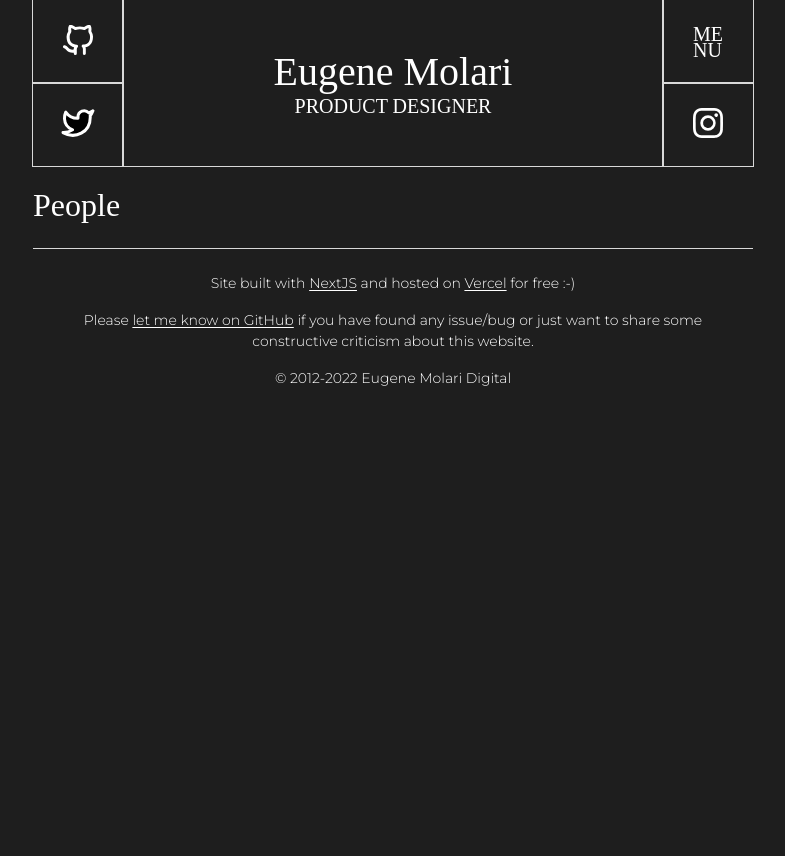
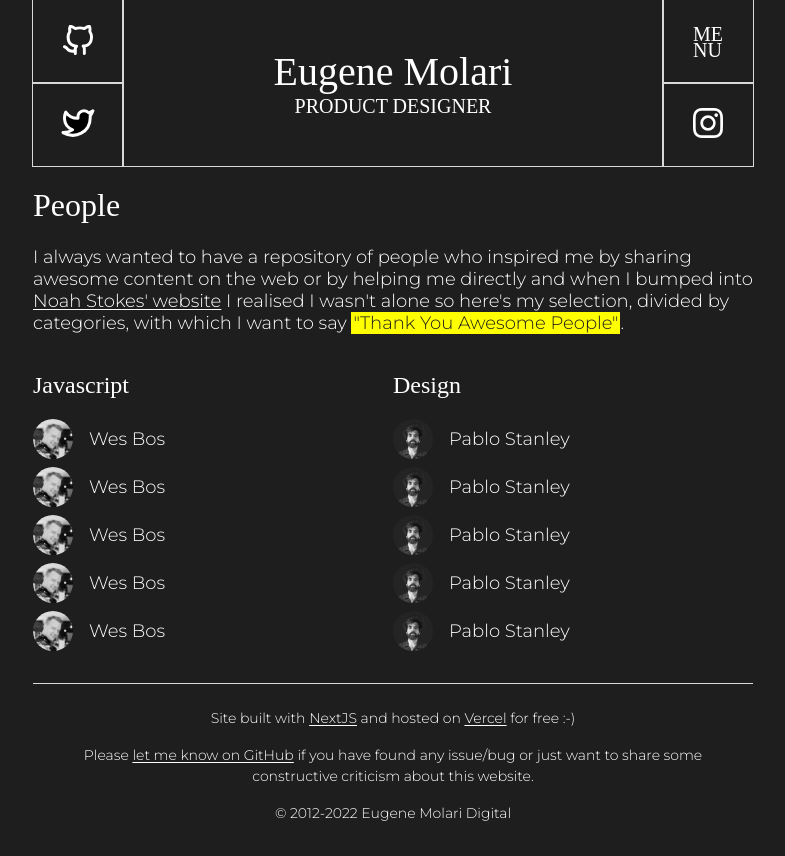
Before and after one commit to eugelogic/emerald, a Next.js app: page /people in a window 1280 px wide. Shown: the whole page, without its empty margins (247-1032 px from the left). Before the commit the page ends 800 px from the top, so only its background shows below. Built offline with nearby package versions, Linux system fonts and the light colour scheme; a web font is replaced by a local one.

Commit message:
Draft layout for the People page

```diff
--- a/pages/people.js
+++ b/pages/people.js
@@ -1,10 +1,63 @@
 import Layout from '../components/Layout'
+import PeopleItem from '../components/PeopleItem'
+import styles from '../styles/People.module.scss'
 
 const People = () => {
     return (
         <Layout title="People">
             <div className="container">
                 <h1>People</h1>
+                <p>
+                    I always wanted to have a repository of people who inspired me by sharing awesome content on the web
+                    or by helping me directly and when I bumped into{' '}
+                    <a href="https://esbueno.noahstokes.com/" target="_blank" rel="noopener noreferrer">
+                        Noah Stokes&apos; website
+                    </a>{' '}
+                    I realised I wasn&apos;t alone so here&apos;s my selection, divided by categories, with which I want
+                    to say <span className={styles.textHighlight}>&quot;Thank You Awesome People&quot;</span>.
+                </p>
+                <div className={styles.linksRow}>
+                    <div className={styles.linksWidget}>
+                        <h2>Javascript</h2>
+                        <ul className={styles.linksList}>
+                            <PeopleItem name="Wes Bos" link="https://wesbos.com/" src="/wes-bos.jpg" />
+                            <PeopleItem name="Wes Bos" link="https://wesbos.com/" src="/wes-bos.jpg" />
+                            <PeopleItem name="Wes Bos" link="https://wesbos.com/" src="/wes-bos.jpg" />
+                            <PeopleItem name="Wes Bos" link="https://wesbos.com/" src="/wes-bos.jpg" />
+                            <PeopleItem name="Wes Bos" link="https://wesbos.com/" src="/wes-bos.jpg" />
+                        </ul>
+                    </div>
+                    <div className={styles.linksWidget}>
+                        <h2>Design</h2>
+                        <ul className={styles.linksList}>
+                            <PeopleItem
+                                name="Pablo Stanley"
+                                link="https://www.instagram.com/pablostanley/"
+                                src="/pablo-stanley.jpg"
+                            />
+                            <PeopleItem
+                                name="Pablo Stanley"
+                                link="https://www.instagram.com/pablostanley/"
+                                src="/pablo-stanley.jpg"
+                            />
+                            <PeopleItem
+                                name="Pablo Stanley"
+                                link="https://www.instagram.com/pablostanley/"
+                                src="/pablo-stanley.jpg"
+                            />
+                            <PeopleItem
+                                name="Pablo Stanley"
+                                link="https://www.instagram.com/pablostanley/"
+                                src="/pablo-stanley.jpg"
+                            />
+                            <PeopleItem
+                                name="Pablo Stanley"
+                                link="https://www.instagram.com/pablostanley/"
+                                src="/pablo-stanley.jpg"
+                            />
+                        </ul>
+                    </div>
+                </div>
             </div>
         </Layout>
     )
--- /dev/null
+++ b/styles/People.module.scss
@@ -0,0 +1,20 @@
+@use './abstracts' as *;
+
+.textHighlight {
+    color: $gray-dark-very;
+    background-color: $yellow;
+    padding: 0 2px;
+}
+.linksList {
+    list-style: none;
+    margin: 0;
+    padding: 0;
+}
+@media (min-width: 36rem) {
+    .linksRow {
+        display: flex;
+    }
+    .linksWidget {
+        flex: 1;
+    }
+}
```
